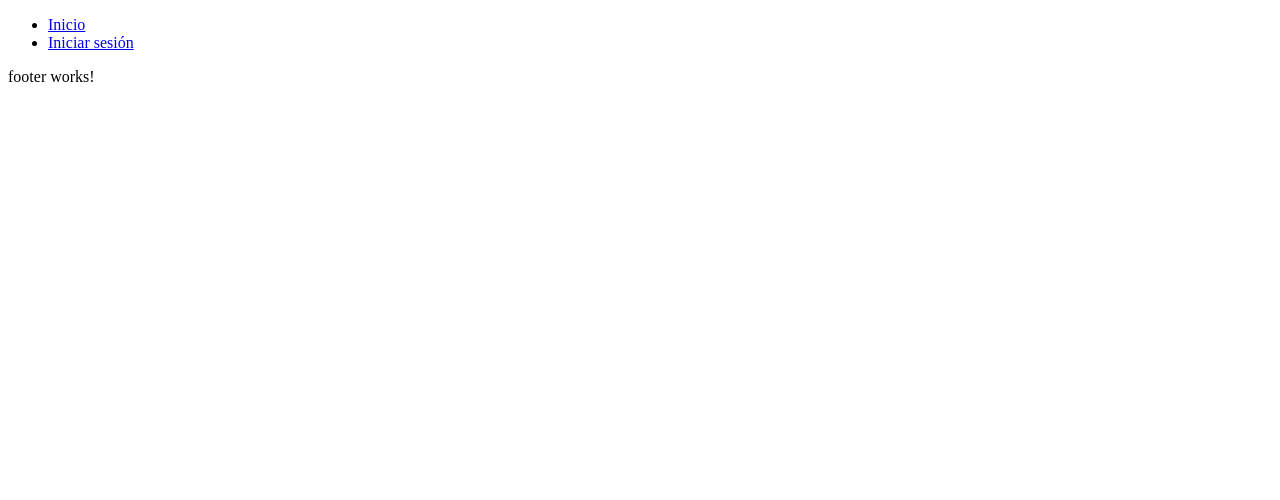
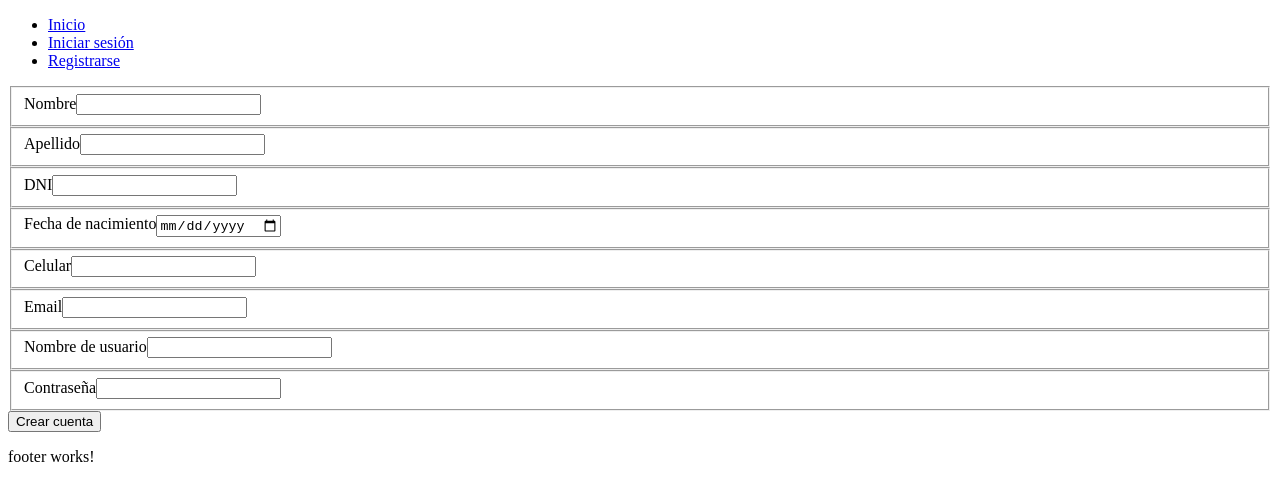
Before and after one commit to MatyBene/front-test, an Angular app in the folder front/: page /public/register in a window 1280 px wide. Before the commit this address led to /. Shown: the top 500 px of the page. Built offline with nearby package versions, Linux system fonts and the light colour scheme.

Commit message:
agrega estructura html a form-page

```diff
--- a/front/src/app/app.routes.ts
+++ b/front/src/app/app.routes.ts
@@ -4,10 +4,12 @@ import { LoginPage } from './pages/login-page/login-page';
 import { ProfilePage } from './pages/profile-page/profile-page';
 import { guestGuard } from './guards/guest-guard';
 import { authGuard } from './guards/auth-guard';
+import { FormPage } from './pages/form-page/form-page';
 
 export const routes: Routes = [
     {path: '', component: HomePage},
-    {path: 'login', component: LoginPage, canActivate: [guestGuard]},
+    {path: 'public/login', component: LoginPage, canActivate: [guestGuard]},
+    {path: 'public/register', component: FormPage, canActivate: [guestGuard]},
 
     {path: 'members/profile', component: ProfilePage, canActivate: [authGuard]}
 ];
--- a/front/src/app/components/header/header.html
+++ b/front/src/app/components/header/header.html
@@ -7,7 +7,10 @@
 
             @if (!authService.isLoggedIn()) {
                 <li>
-                    <a routerLink="/login">Iniciar sesión</a>
+                    <a routerLink="public/login">Iniciar sesión</a>
+                </li>
+                <li>
+                    <a routerLink="/public/register">Registrarse</a>
                 </li>
             }
 
--- a/front/src/app/guards/auth-guard.ts
+++ b/front/src/app/guards/auth-guard.ts
@@ -5,5 +5,5 @@ import { AuthService } from '../services/auth-service';
 export const authGuard: CanActivateFn = (route, state) => {
   const auth = inject(AuthService);
   const router = inject(Router);
-  return auth.isLoggedIn() ? true : router.parseUrl('/login');
+  return auth.isLoggedIn() ? true : router.parseUrl('/public/login');
 };
--- a/front/src/app/pages/form-page/form-page.html
+++ b/front/src/app/pages/form-page/form-page.html
@@ -1 +1,43 @@
-<p>form-page works!</p>
+<form>
+    <fieldset>
+        <label for="name">Nombre</label>
+        <input type="text" id="name">
+    </fieldset>
+
+    <fieldset>
+        <label for="lastname">Apellido</label>
+        <input type="text" id="lastname">
+    </fieldset>
+
+    <fieldset>
+        <label for="dni">DNI</label>
+        <input type="text" id="dni">
+    </fieldset>
+
+    <fieldset>
+        <label for="birthdate">Fecha de nacimiento</label>
+        <input type="date" id="birthdate">
+    </fieldset>
+
+    <fieldset>
+        <label for="phone">Celular</label>
+        <input type="text" id="phone">
+    </fieldset>
+
+    <fieldset>
+        <label for="email">Email</label>
+        <input type="email" id="email">
+    </fieldset>
+
+    <fieldset>
+        <label for="username">Nombre de usuario</label>
+        <input type="text" id="username">
+    </fieldset>
+
+    <fieldset>
+        <label for="password">Contraseña</label>
+        <input type="password" id="password">
+    </fieldset>
+
+    <button>Crear cuenta</button>
+</form>
```
